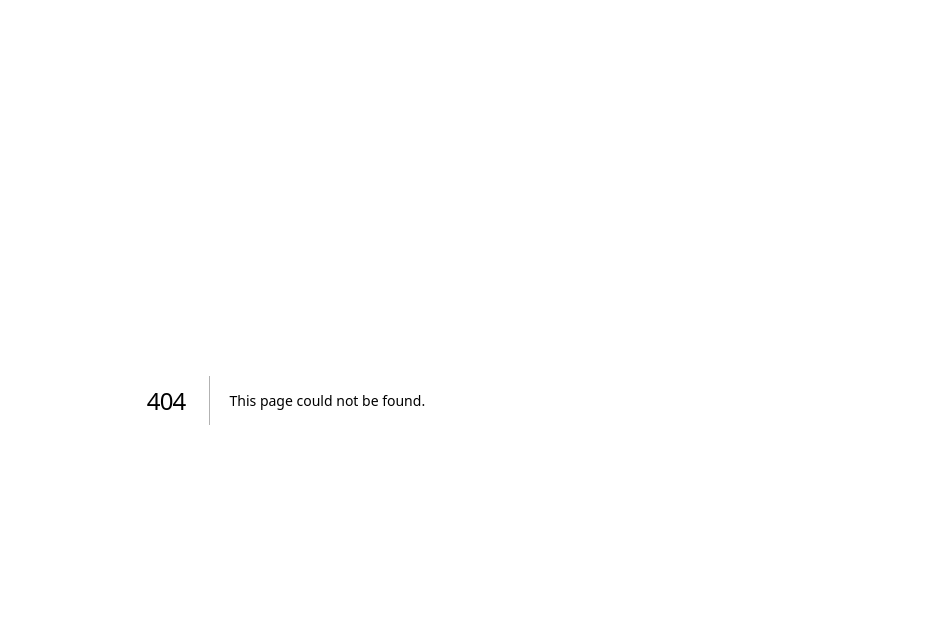
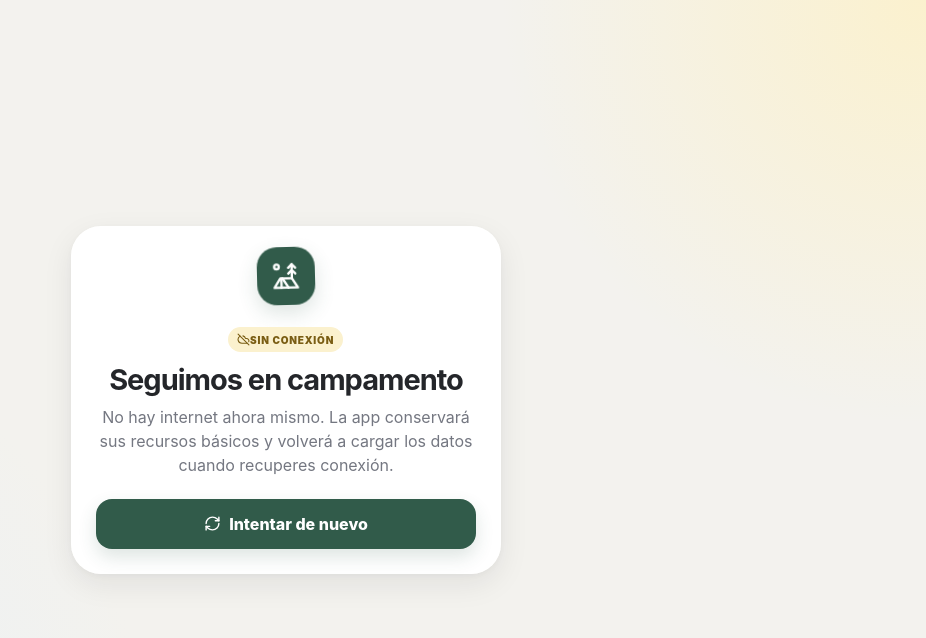
Before and after one commit to thebuuba/camporee-app, a Next.js app: page /offline in a window 1280 px wide. Before the commit this address had no page. Shown: the top 638 px of the page, without its empty margins (354-1280 px from the left). Built offline with nearby package versions, Linux system fonts and the light colour scheme.

Commit message:
Add friendly offline fallback

```diff
--- /dev/null
+++ b/app/offline/page.tsx
@@ -0,0 +1,13 @@
+import { CloudOff, RefreshCw, TentTree } from 'lucide-react';
+
+export default function OfflinePage() {
+  return <main className="auth-shell">
+    <section className="auth-card auth-card-ios" style={{textAlign:'center'}}>
+      <div className="brand-badge" style={{margin:'0 auto 18px'}}><TentTree size={28}/></div>
+      <span className="auth-kicker"><CloudOff size={13}/> SIN CONEXIÓN</span>
+      <h1>Seguimos en campamento</h1>
+      <p className="auth-copy">No hay internet ahora mismo. La app conservará sus recursos básicos y volverá a cargar los datos cuando recuperes conexión.</p>
+      <a href="/" className="primary-btn auth-link-btn" style={{display:'flex',alignItems:'center',justifyContent:'center',gap:8}}><RefreshCw size={17}/> Intentar de nuevo</a>
+    </section>
+  </main>;
+}
```
